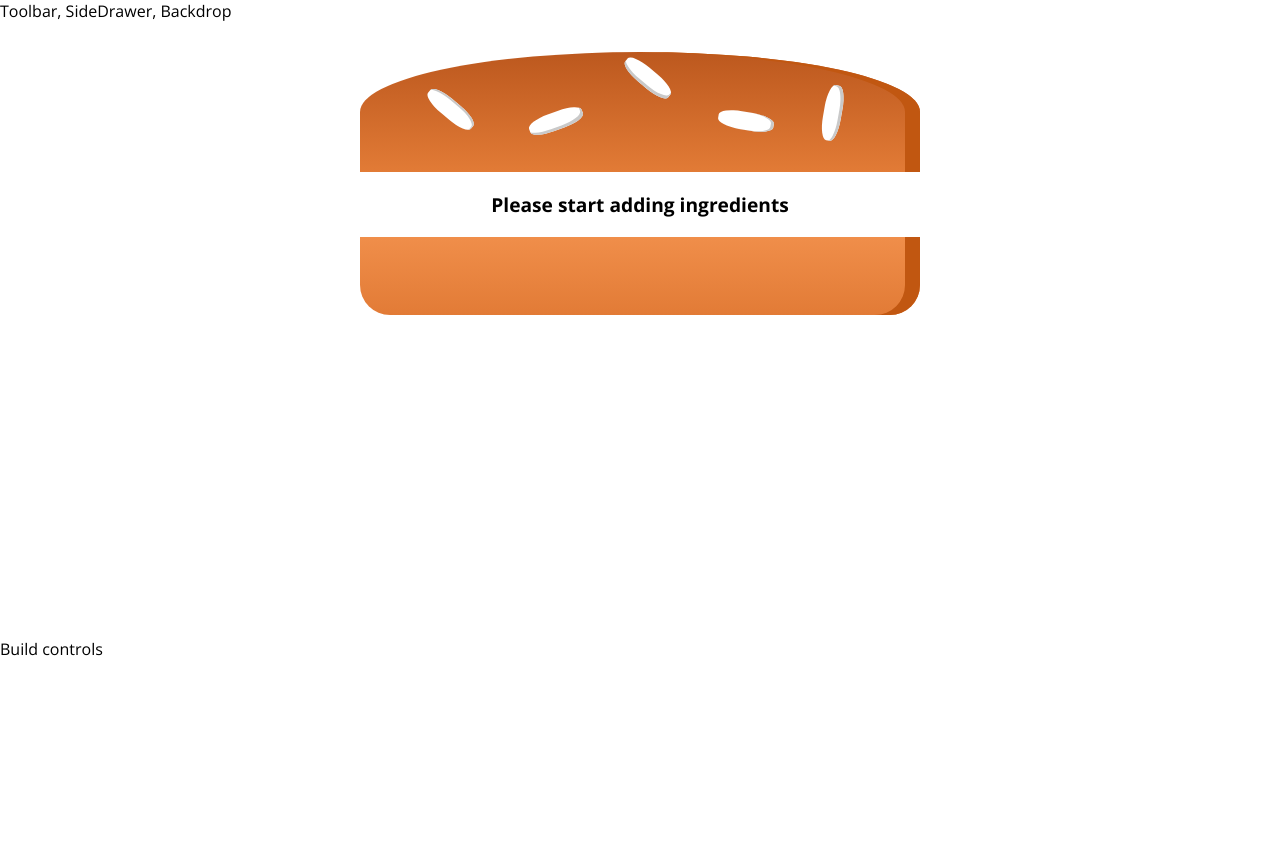
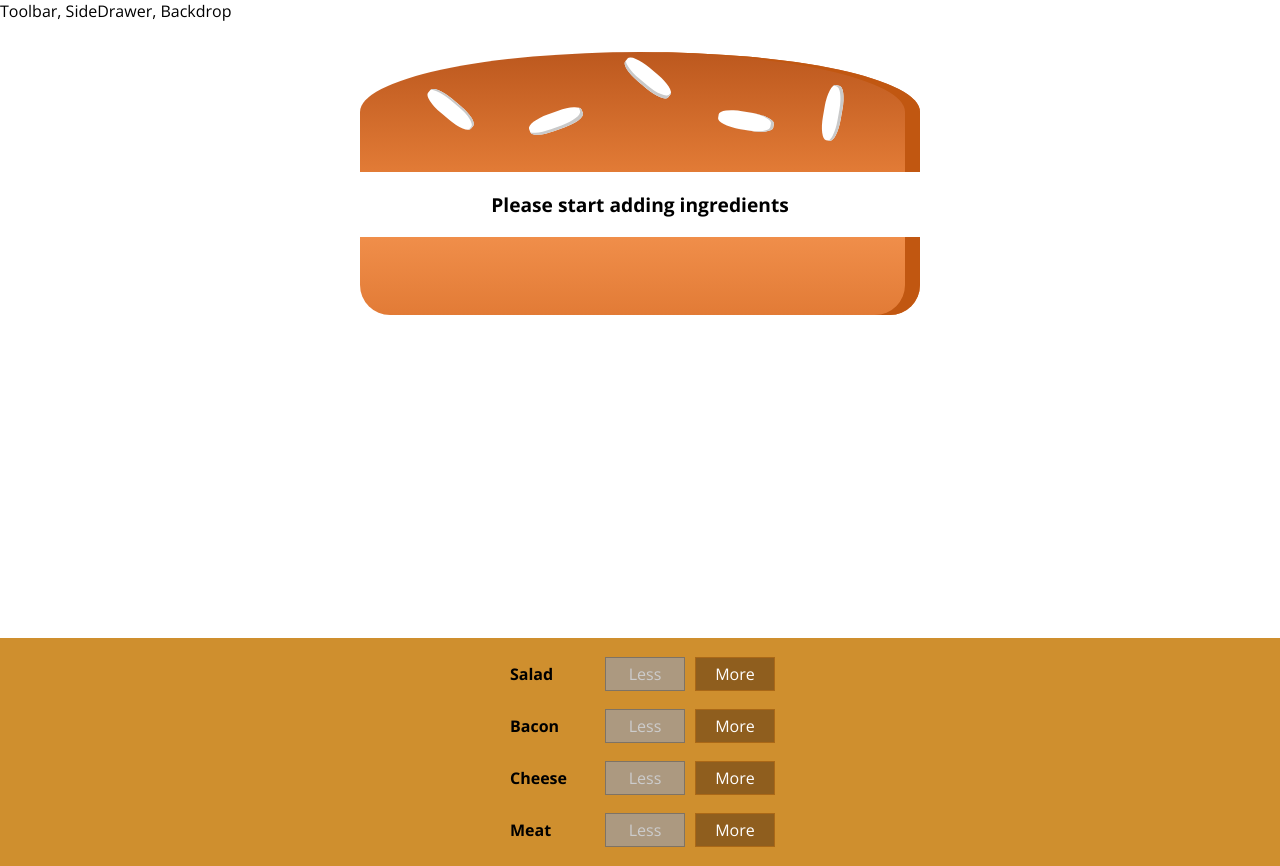
Before and after one commit to Maycas/Burger-Builder, a React (Create React App) app: page / in a window 1280 px wide. Before the commit the page ends 800 px from the top, so only its background shows below. Built offline with nearby package versions, Linux system fonts and the light colour scheme.

Commit message:
Added basic addition and removal of ingredients

```diff
--- /dev/null
+++ b/src/components/Burger/BuildControls/BuildControl/BuildControl.js
@@ -0,0 +1,20 @@
+import React from 'react'
+
+import classes from './BuildControl.module.css'
+
+const buildControl = (props) => {
+  return (
+    <div className={classes.BuildControl}>
+      <div className={classes.Label}>{props.label}</div>
+      <button
+        className={classes.Less}
+        onClick={props.removed}
+        disabled={props.disabled}>Less</button>
+      <button
+        className={classes.More}
+        onClick={props.added}>More</button>
+    </div>
+  )
+}
+
+export default buildControl
--- /dev/null
+++ b/src/components/Burger/BuildControls/BuildControl/BuildControl.module.css
@@ -0,0 +1,56 @@
+.BuildControl {
+    display: flex;
+    justify-content: space-between;
+    align-items: center;
+    margin: 5px 0;
+}
+
+.BuildControl button {
+    display: block;
+    font: inherit;
+    padding: 5px;
+    margin: 0 5px;
+    width: 80px;
+    border: 1px solid #AA6817;
+    cursor: pointer;
+    outline: none;
+}
+
+.BuildControl button:disabled {
+    background-color: #AC9980;
+    border: 1px solid #7E7365;
+    color: #ccc;
+    cursor: default;
+}
+
+.BuildControl button:hover:disabled {
+    background-color: #AC9980;
+    color: #ccc;
+    cursor: not-allowed;
+}
+
+.Label {
+    padding: 10px;
+    font-weight: bold;
+    width: 80px;
+}
+
+.BuildControl .Less {
+    background-color: #D39952;
+    color: white;
+}
+
+.BuildControl .More {
+    background-color: #8F5E1E;
+    color: white;
+}
+
+.BuildControl .Less:hover, .BuildControl .Less:active {
+    background-color: #DAA972;
+    color: white;
+}
+
+.BuildControl .More:hover,.BuildControl .More:active {
+    background-color: #99703F;
+    color: white;
+}
--- /dev/null
+++ b/src/components/Burger/BuildControls/BuildControls.js
@@ -0,0 +1,27 @@
+import React from 'react'
+
+import classes from './BuildControls.module.css'
+
+import BuildControl from './BuildControl/BuildControl'
+
+const controls = [
+  { label: 'Salad', type: 'salad' },
+  { label: 'Bacon', type: 'bacon' },
+  { label: 'Cheese', type: 'cheese' },
+  { label: 'Meat', type: 'meat' }
+]
+
+const buildControls = (props) => {
+  return <div className={classes.BuildControls}>
+    {controls.map(ctrl => {
+      return <BuildControl
+        key={ctrl.label}
+        label={ctrl.label}
+        added={() => props.ingredientAdded(ctrl.type)}
+        removed={() => props.ingredientRemoved(ctrl.type)}
+        disabled={props.disabled[ctrl.type]} />
+    })}
+  </div>
+}
+
+export default buildControls
--- /dev/null
+++ b/src/components/Burger/BuildControls/BuildControls.module.css
@@ -0,0 +1,10 @@
+.BuildControls {
+  width: 100%;
+  background-color: #CF8F2E;
+  display: flex;
+  flex-flow: column;
+  align-items: center;
+  box-shadow: 0 2px 1px #CCC;
+  margin: auto;
+  padding: 10px 0;
+}
--- a/src/containers/BurgerBuilder/BurgerBuilder.js
+++ b/src/containers/BurgerBuilder/BurgerBuilder.js
@@ -3,22 +3,78 @@
 import Aux from '../../hoc/Aux'
 
 import Burger from '../../components/Burger/Burger'
+import BuildControls from '../../components/Burger/BuildControls/BuildControls'
+
+const INGREDIENT_PRICES = {
+  salad: 0.5,
+  cheese: 0.4,
+  meat: 1.3,
+  bacon: 0.7
+}
 
 class BurgerBuilder extends Component {
   state = {
     ingredients: {
       salad: 0,
-      bacon: 0,
       cheese: 0,
-      meat: 0
+      meat: 0,
+      bacon: 0
+    },
+    totalPrice: 4
+  }
+
+  addIngredientHandler = (type) => {
+    // Update ingredient
+    let oldCount = this.state.ingredients[type]
+    let updatedCount = oldCount + 1
+    const updatedIngredients = {
+      ...this.state.ingredients
     }
+    updatedIngredients[type] = updatedCount
+
+    // Update prices
+    const newPrice = this.state.totalPrice + INGREDIENT_PRICES[type]
+
+    // Update state
+    this.setState({ingredients: updatedIngredients, totalPrice: newPrice})
+  }
+
+  removeIngredientHandler = (type) => {
+    // Update ingredient
+    let oldCount = this.state.ingredients[type]
+    if(oldCount <=0) {
+      return
+    }
+    let updatedCount = oldCount - 1
+    const updatedIngredients = {
+      ...this.state.ingredients
+    }
+    updatedIngredients[type] = updatedCount
+
+    // Update prices
+    const newPrice = this.state.totalPrice - INGREDIENT_PRICES[type]
+
+    // Update state
+    this.setState({ ingredients: updatedIngredients, totalPrice: newPrice })
   }
 
   render () {
+    const disabledInfo = {
+      ...this.state.ingredients
+    }
+    for(let key in disabledInfo) {
+      disabledInfo[key] = disabledInfo[key] <=0
+    }
+    // disabledInfo = {salad:true, meat:false, ...}
+
     return (
       <Aux>
         <Burger ingredients={this.state.ingredients} />
-        <div>Build controls</div>
+        <BuildControls
+          ingredientAdded={this.addIngredientHandler}
+          ingredientRemoved={this.removeIngredientHandler}
+          disabled={disabledInfo}
+        />
       </Aux>
     )
   }
```
